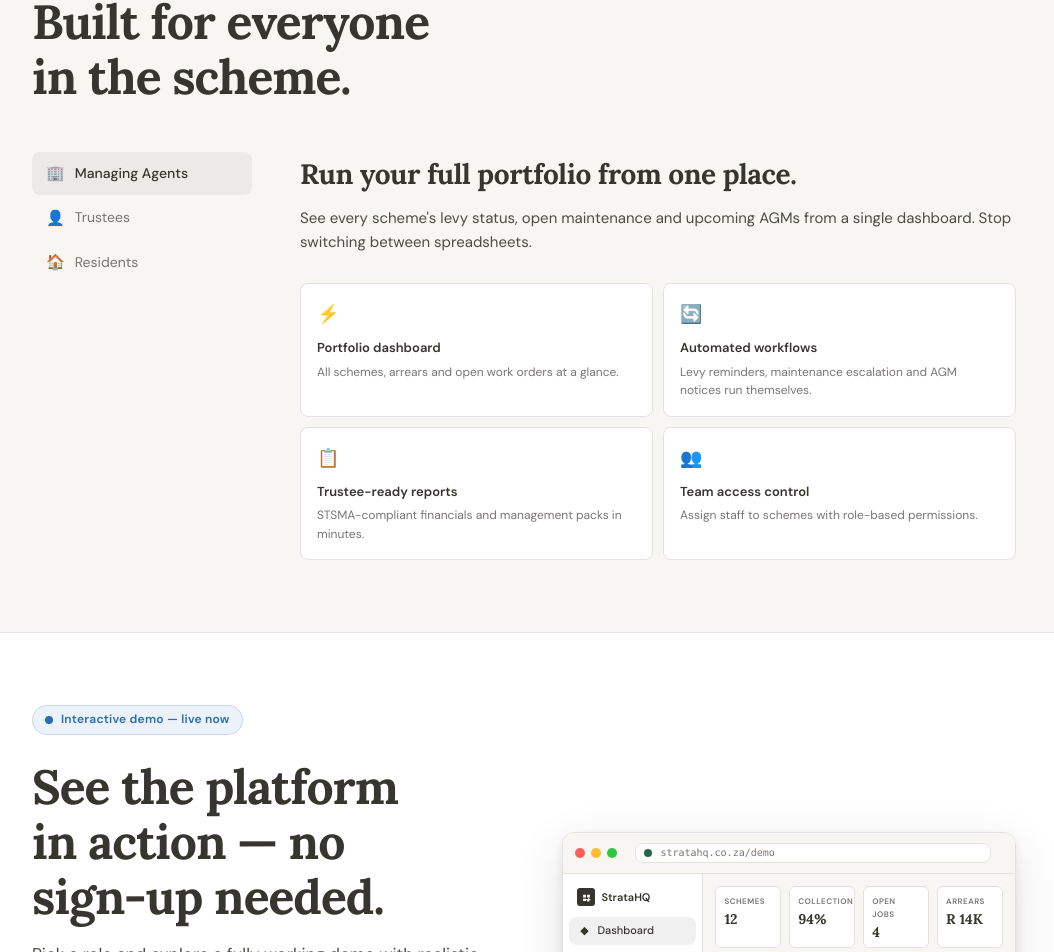
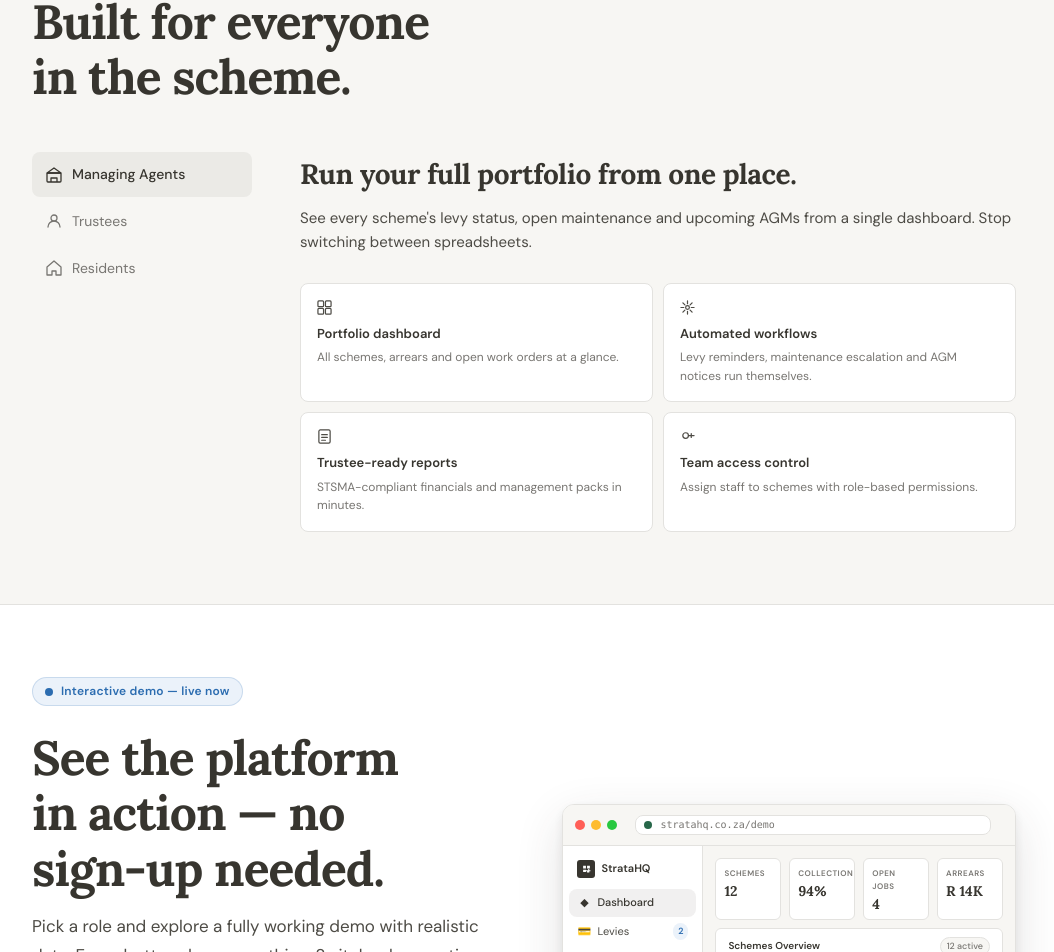
Before and after one commit to nyashahama/StrataHQ, a Next.js app: page / in a window 1280 px wide. Shown: the part 5033-5985 px from the top of the page, without its empty margins (116-1170 px from the left). Built offline with nearby package versions, Linux system fonts and the light colour scheme.

Commit message:
style(design): FINDING-006 — replace emoji in role tabs and feature cards with inline SVG icons

```diff
--- a/components/RolesSection.tsx
+++ b/components/RolesSection.tsx
@@ -3,7 +3,7 @@
 import { useState } from 'react'
 
 interface RoleFeature {
-  icon: string
+  iconKey: string
   title: string
   desc: string
 }
@@ -11,50 +11,147 @@ interface RoleFeature {
 interface Role {
   id: string
   label: string
-  icon: string
   heading: string
   sub: string
   features: RoleFeature[]
+}
+
+// Role tab icons — building, person, home
+const roleIcons: Record<string, React.ReactNode> = {
+  agents: (
+    <svg viewBox="0 0 16 16" fill="none" className="w-4 h-4 flex-shrink-0" aria-hidden>
+      <rect x="1" y="6" width="14" height="9" rx="1" stroke="currentColor" strokeWidth="1.3"/>
+      <path d="M5 15V11h6v4" stroke="currentColor" strokeWidth="1.3" strokeLinejoin="round"/>
+      <path d="M8 1L1 6h14L8 1z" stroke="currentColor" strokeWidth="1.3" strokeLinejoin="round"/>
+    </svg>
+  ),
+  trustees: (
+    <svg viewBox="0 0 16 16" fill="none" className="w-4 h-4 flex-shrink-0" aria-hidden>
+      <circle cx="8" cy="5" r="3" stroke="currentColor" strokeWidth="1.3"/>
+      <path d="M2 14c0-3.314 2.686-6 6-6s6 2.686 6 6" stroke="currentColor" strokeWidth="1.3" strokeLinecap="round"/>
+    </svg>
+  ),
+  residents: (
+    <svg viewBox="0 0 16 16" fill="none" className="w-4 h-4 flex-shrink-0" aria-hidden>
+      <path d="M8 1L1 7v8h5v-4h4v4h5V7L8 1z" stroke="currentColor" strokeWidth="1.3" strokeLinejoin="round"/>
+    </svg>
+  ),
+}
+
+// Feature card icons — minimal strokes
+const featureIcons: Record<string, React.ReactNode> = {
+  dashboard: (
+    <svg viewBox="0 0 16 16" fill="none" className="w-[15px] h-[15px]" aria-hidden>
+      <rect x="1" y="1" width="6" height="6" rx="1" stroke="currentColor" strokeWidth="1.3"/>
+      <rect x="9" y="1" width="6" height="6" rx="1" stroke="currentColor" strokeWidth="1.3"/>
+      <rect x="1" y="9" width="6" height="6" rx="1" stroke="currentColor" strokeWidth="1.3"/>
+      <rect x="9" y="9" width="6" height="6" rx="1" stroke="currentColor" strokeWidth="1.3"/>
+    </svg>
+  ),
+  automation: (
+    <svg viewBox="0 0 16 16" fill="none" className="w-[15px] h-[15px]" aria-hidden>
+      <path d="M8 1v3M8 12v3M1 8h3M12 8h3M3.1 3.1l2.1 2.1M10.8 10.8l2.1 2.1M3.1 12.9l2.1-2.1M10.8 5.2l2.1-2.1" stroke="currentColor" strokeWidth="1.3" strokeLinecap="round"/>
+      <circle cx="8" cy="8" r="2" stroke="currentColor" strokeWidth="1.3"/>
+    </svg>
+  ),
+  reports: (
+    <svg viewBox="0 0 16 16" fill="none" className="w-[15px] h-[15px]" aria-hidden>
+      <rect x="2" y="1" width="12" height="14" rx="1.5" stroke="currentColor" strokeWidth="1.3"/>
+      <path d="M5 6h6M5 9h6M5 12h4" stroke="currentColor" strokeWidth="1.3" strokeLinecap="round"/>
+    </svg>
+  ),
+  access: (
+    <svg viewBox="0 0 16 16" fill="none" className="w-[15px] h-[15px]" aria-hidden>
+      <circle cx="6" cy="7" r="3" stroke="currentColor" strokeWidth="1.3"/>
+      <path d="M9 7h6M12 5v4" stroke="currentColor" strokeWidth="1.3" strokeLinecap="round"/>
+    </svg>
+  ),
+  visibility: (
+    <svg viewBox="0 0 16 16" fill="none" className="w-[15px] h-[15px]" aria-hidden>
+      <path d="M1 8s2.5-5 7-5 7 5 7 5-2.5 5-7 5-7-5-7-5z" stroke="currentColor" strokeWidth="1.3"/>
+      <circle cx="8" cy="8" r="2" stroke="currentColor" strokeWidth="1.3"/>
+    </svg>
+  ),
+  approve: (
+    <svg viewBox="0 0 16 16" fill="none" className="w-[15px] h-[15px]" aria-hidden>
+      <path d="M3 8l3.5 3.5 6.5-7" stroke="currentColor" strokeWidth="1.5" strokeLinecap="round" strokeLinejoin="round"/>
+    </svg>
+  ),
+  comms: (
+    <svg viewBox="0 0 16 16" fill="none" className="w-[15px] h-[15px]" aria-hidden>
+      <path d="M14 2H2a1 1 0 00-1 1v8a1 1 0 001 1h2v2.5L7 12h7a1 1 0 001-1V3a1 1 0 00-1-1z" stroke="currentColor" strokeWidth="1.3" strokeLinejoin="round"/>
+    </svg>
+  ),
+  calendar: (
+    <svg viewBox="0 0 16 16" fill="none" className="w-[15px] h-[15px]" aria-hidden>
+      <rect x="1" y="3" width="14" height="12" rx="1.5" stroke="currentColor" strokeWidth="1.3"/>
+      <path d="M1 7h14M5 1v4M11 1v4" stroke="currentColor" strokeWidth="1.3" strokeLinecap="round"/>
+    </svg>
+  ),
+  payment: (
+    <svg viewBox="0 0 16 16" fill="none" className="w-[15px] h-[15px]" aria-hidden>
+      <rect x="1" y="3" width="14" height="10" rx="1.5" stroke="currentColor" strokeWidth="1.3"/>
+      <path d="M1 7h14" stroke="currentColor" strokeWidth="1.3"/>
+      <path d="M4 11h3" stroke="currentColor" strokeWidth="1.3" strokeLinecap="round"/>
+    </svg>
+  ),
+  photo: (
+    <svg viewBox="0 0 16 16" fill="none" className="w-[15px] h-[15px]" aria-hidden>
+      <rect x="1" y="4" width="14" height="10" rx="1.5" stroke="currentColor" strokeWidth="1.3"/>
+      <circle cx="8" cy="9" r="2.5" stroke="currentColor" strokeWidth="1.3"/>
+      <path d="M5 4l1.5-2h3L11 4" stroke="currentColor" strokeWidth="1.3" strokeLinejoin="round"/>
+    </svg>
+  ),
+  notice: (
+    <svg viewBox="0 0 16 16" fill="none" className="w-[15px] h-[15px]" aria-hidden>
+      <path d="M8 1v2M8 13v2M3 3l1.5 1.5M11.5 11.5 13 13M1 8h2M13 8h2M3 13l1.5-1.5M11.5 4.5 13 3" stroke="currentColor" strokeWidth="1.3" strokeLinecap="round"/>
+      <circle cx="8" cy="8" r="3" stroke="currentColor" strokeWidth="1.3"/>
+    </svg>
+  ),
+  docs: (
+    <svg viewBox="0 0 16 16" fill="none" className="w-[15px] h-[15px]" aria-hidden>
+      <path d="M4 1h6l4 4v10H4V1z" stroke="currentColor" strokeWidth="1.3" strokeLinejoin="round"/>
+      <path d="M10 1v4h4" stroke="currentColor" strokeWidth="1.3" strokeLinejoin="round"/>
+      <path d="M6 9h5M6 12h3" stroke="currentColor" strokeWidth="1.3" strokeLinecap="round"/>
+    </svg>
+  ),
 }
 
 const roles: Role[] = [
   {
     id: 'agents',
     label: 'Managing Agents',
-    icon: '🏢',
     heading: 'Run your full portfolio from one place.',
     sub: "See every scheme's levy status, open maintenance and upcoming AGMs from a single dashboard. Stop switching between spreadsheets.",
     features: [
-      { icon: '⚡', title: 'Portfolio dashboard', desc: 'All schemes, arrears and open work orders at a glance.' },
-      { icon: '🔄', title: 'Automated workflows', desc: 'Levy reminders, maintenance escalation and AGM notices run themselves.' },
-      { icon: '📋', title: 'Trustee-ready reports', desc: 'STSMA-compliant financials and management packs in minutes.' },
-      { icon: '👥', title: 'Team access control', desc: 'Assign staff to schemes with role-based permissions.' },
+      { iconKey: 'dashboard', title: 'Portfolio dashboard', desc: 'All schemes, arrears and open work orders at a glance.' },
+      { iconKey: 'automation', title: 'Automated workflows', desc: 'Levy reminders, maintenance escalation and AGM notices run themselves.' },
+      { iconKey: 'reports', title: 'Trustee-ready reports', desc: 'STSMA-compliant financials and management packs in minutes.' },
+      { iconKey: 'access', title: 'Team access control', desc: 'Assign staff to schemes with role-based permissions.' },
     ],
   },
   {
     id: 'trustees',
     label: 'Trustees',
-    icon: '👤',
     heading: 'Govern with confidence.',
     sub: "See your scheme's finances, maintenance backlog and compliance status at any time — without emailing the managing agent.",
     features: [
-      { icon: '👁️', title: 'Real-time visibility', desc: 'Live financials, arrears and open maintenance — always current.' },
-      { icon: '✅', title: 'Approve digitally', desc: 'Quote approvals, expense sign-offs and trustee votes from your phone.' },
-      { icon: '📣', title: 'Official communications', desc: "Send verified notices residents trust — not another WhatsApp message." },
-      { icon: '📅', title: 'AGM management', desc: 'Schedule meetings, review proxies and monitor quorum in real time.' },
+      { iconKey: 'visibility', title: 'Real-time visibility', desc: 'Live financials, arrears and open maintenance — always current.' },
+      { iconKey: 'approve', title: 'Approve digitally', desc: 'Quote approvals, expense sign-offs and trustee votes from your phone.' },
+      { iconKey: 'comms', title: 'Official communications', desc: "Send verified notices residents trust — not another WhatsApp message." },
+      { iconKey: 'calendar', title: 'AGM management', desc: 'Schedule meetings, review proxies and monitor quorum in real time.' },
     ],
   },
   {
     id: 'residents',
     label: 'Residents',
-    icon: '🏠',
     heading: "Know what's happening in your scheme.",
     sub: 'Pay your levy, log a maintenance request and stay informed — all from your phone. No app store required.',
     features: [
-      { icon: '💳', title: 'Pay levies instantly', desc: 'See your balance, download statements and pay in seconds.' },
-      { icon: '📸', title: 'Log issues with photos', desc: 'Submit maintenance requests and track them to resolution.' },
-      { icon: '🔔', title: 'Official notices', desc: 'AGM dates, bylaw changes and emergency alerts — direct to you.' },
-      { icon: '📁', title: 'Scheme documents', desc: 'Rules, insurance and minutes — always accessible, always current.' },
+      { iconKey: 'payment', title: 'Pay levies instantly', desc: 'See your balance, download statements and pay in seconds.' },
+      { iconKey: 'photo', title: 'Log issues with photos', desc: 'Submit maintenance requests and track them to resolution.' },
+      { iconKey: 'notice', title: 'Official notices', desc: 'AGM dates, bylaw changes and emergency alerts — direct to you.' },
+      { iconKey: 'docs', title: 'Scheme documents', desc: 'Rules, insurance and minutes — always accessible, always current.' },
     ],
   },
 ]
@@ -80,13 +177,13 @@ export default function RolesSection() {
               <button
                 key={role.id}
                 onClick={() => setActiveId(role.id)}
-                className={`w-full text-left px-[14px] py-[9px] rounded border-none text-[14px] cursor-pointer flex items-center gap-[10px] transition-colors duration-150
+                className={`w-full text-left px-[14px] py-[11px] rounded border-none text-[14px] cursor-pointer flex items-center gap-[10px] transition-colors duration-150
                   ${activeId === role.id
                     ? 'bg-[rgba(55,53,47,0.06)] text-ink font-medium'
                     : 'bg-transparent text-muted font-normal hover:bg-[rgba(55,53,47,0.06)] hover:text-ink'
                   }`}
               >
-                <span className="text-[15px]">{role.icon}</span>
+                {roleIcons[role.id]}
                 {role.label}
               </button>
             ))}
@@ -99,12 +196,12 @@ export default function RolesSection() {
             </h3>
             <p className="text-[15px] text-ink-2 leading-[1.65] mb-7">{active.sub}</p>
             <div className="grid grid-cols-1 sm:grid-cols-2 gap-[10px]">
-              {active.features.map(({ icon, title, desc }) => (
+              {active.features.map(({ iconKey, title, desc }) => (
                 <div
                   key={title}
                   className="bg-white border border-border rounded p-4 hover:border-border-2 hover:shadow-sm transition-all duration-150"
                 >
-                  <span className="text-[18px] mb-2 block">{icon}</span>
+                  <span className="text-ink-2 mb-2 block">{featureIcons[iconKey]}</span>
                   <div className="text-[13px] font-semibold text-ink mb-1">{title}</div>
                   <div className="text-[12px] text-muted leading-[1.55]">{desc}</div>
                 </div>
```
